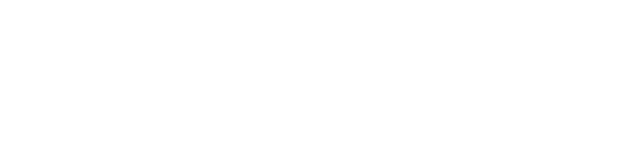
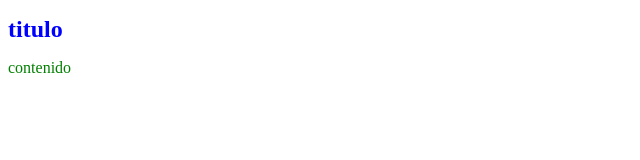
Before and after one commit to racher95/Proyecto-Final, a plain HTML site: page index.htm in a window 1280 px wide. Shown: the whole page, without its empty margins (0-640 px from the left). Drawn offline with Linux system fonts and the light colour scheme; files that its build step writes are made by us from their sources.

Commit message:
segundo commit

```diff
--- a/CSS/style.css
+++ b/CSS/style.css
@@ -0,0 +1,8 @@
+h1 {
+  color: blue;
+  font-size: 24px;
+}
+p {
+  color: green;
+  font-size: 16px;
+}
--- a/index.htm
+++ b/index.htm
@@ -8,5 +8,8 @@
 </head>
 <body>
 
+  <h1>titulo</h1>
+  <p>contenido</p>
+
 </body>
 </html>
```
